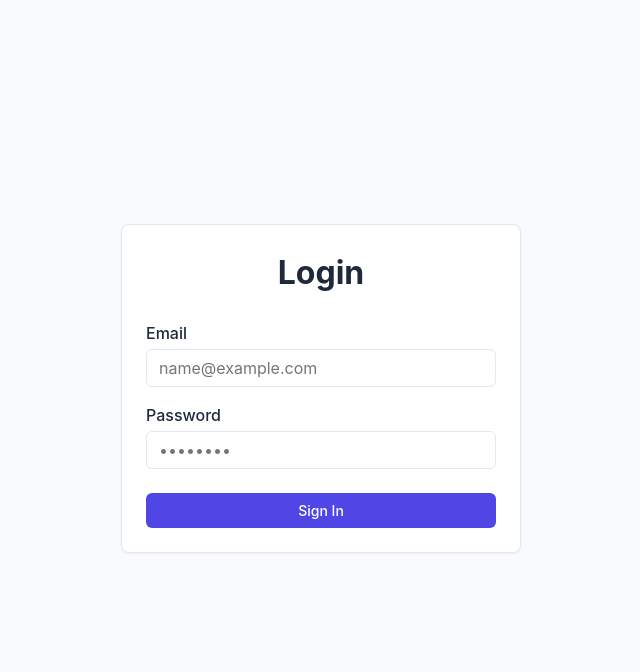
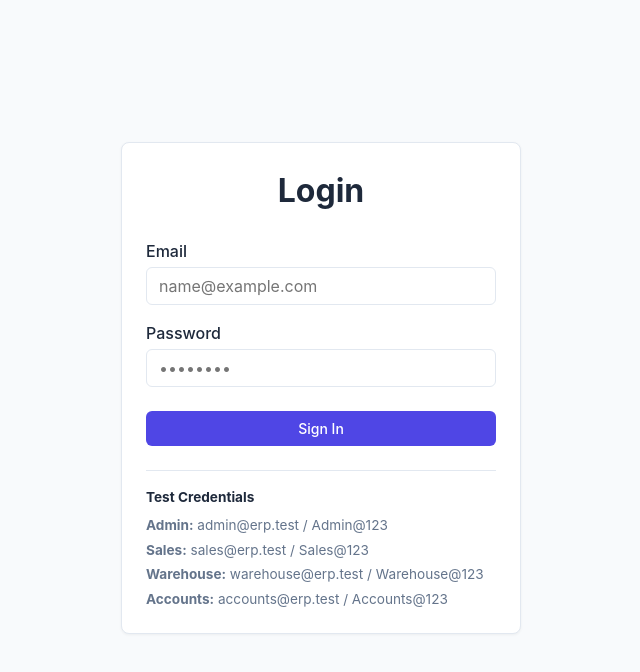
Before and after one commit to dishha04/mini-erp-crm, a React (Vite) app in the folder frontend/: page /login in a window 1280 px wide. Shown: the top 672 px of the page, without its empty margins (319-959 px from the left). Built offline with nearby package versions, Linux system fonts and the light colour scheme; no server answers.

Commit message:
added test credentials to login page

```diff
--- a/frontend/src/pages/LoginPage.tsx
+++ b/frontend/src/pages/LoginPage.tsx
@@ -50,6 +50,16 @@ export default function LoginPage() {
           </div>
           <button type="submit" className="primary" style={{ marginTop: '0.5rem' }}>Sign In</button>
         </form>
+        <hr style={{ margin: '1.5rem 0 1rem 0', border: 'none', borderTop: '1px solid var(--color-border)' }} />
+        <div style={{ fontSize: '0.85rem', color: 'var(--color-text-muted)' }}>
+          <strong style={{ display: 'block', marginBottom: '0.5rem', color: 'var(--color-text-main)' }}>Test Credentials</strong>
+          <div style={{ display: 'flex', flexDirection: 'column', gap: '0.25rem' }}>
+            <div><strong>Admin:</strong> admin@erp.test / Admin@123</div>
+            <div><strong>Sales:</strong> sales@erp.test / Sales@123</div>
+            <div><strong>Warehouse:</strong> warehouse@erp.test / Warehouse@123</div>
+            <div><strong>Accounts:</strong> accounts@erp.test / Accounts@123</div>
+          </div>
+        </div>
       </div>
     </div>
   );
```
